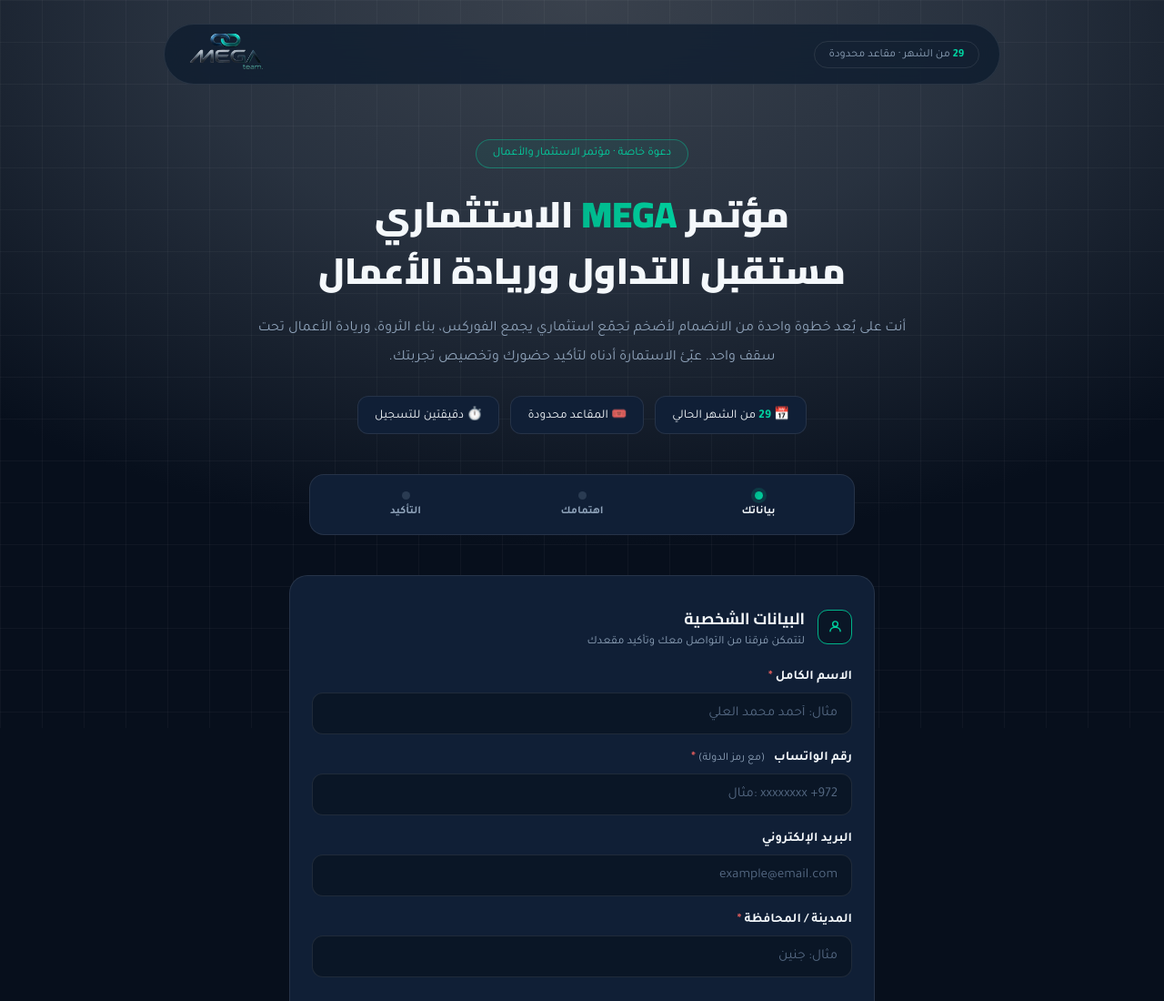
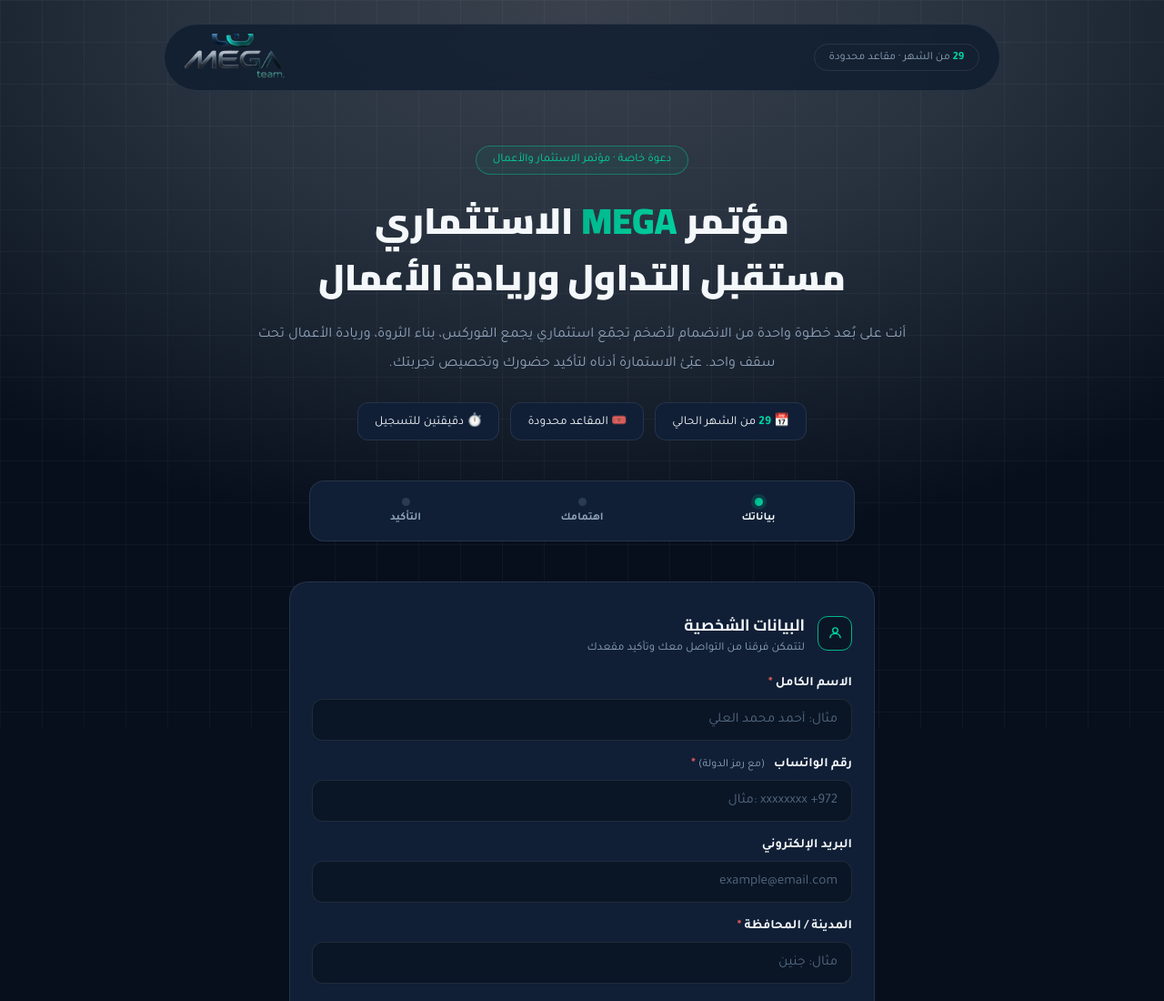
Before and after one commit to mmdllm739-hub/Trading-Questionnaire, a website: page index.html in a window 1280 px wide. Shown: the top 1100 px of the page at 91% size. Drawn offline with Linux system fonts and the light colour scheme.

Commit message:
Match logo size exactly with 22.html

```diff
--- a/index.html
+++ b/index.html
@@ -182,8 +182,8 @@
 
   <div class="navbar">
     <div class="nav-tag"><b>29</b> من الشهر · مقاعد محدودة</div>
-    <div class="nav-logo" style="width: 100px; height: 45px; overflow: hidden; position: relative; display: flex; align-items: center; justify-content: center;">
-      <img src="mega_logo.png" alt="MEGA team" style="position: absolute; height: 130px; max-width: none;">
+    <div class="nav-logo" style="width: 120px; height: 52px; overflow: hidden; display: flex; align-items: center; justify-content: center;">
+      <img src="mega_logo.png" alt="MEGA team" style="height: 180px; max-width: none;">
     </div>
   </div>
 
```
